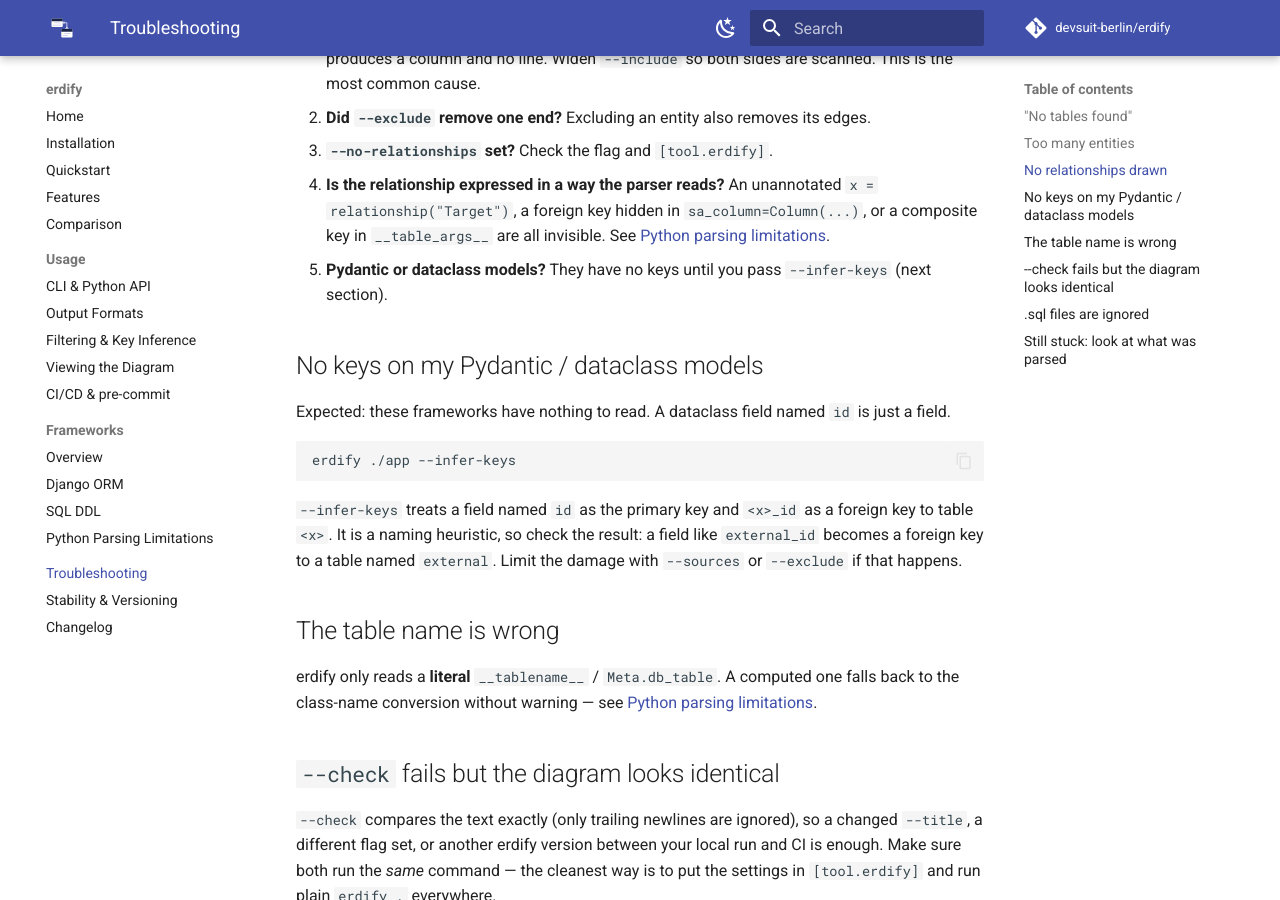
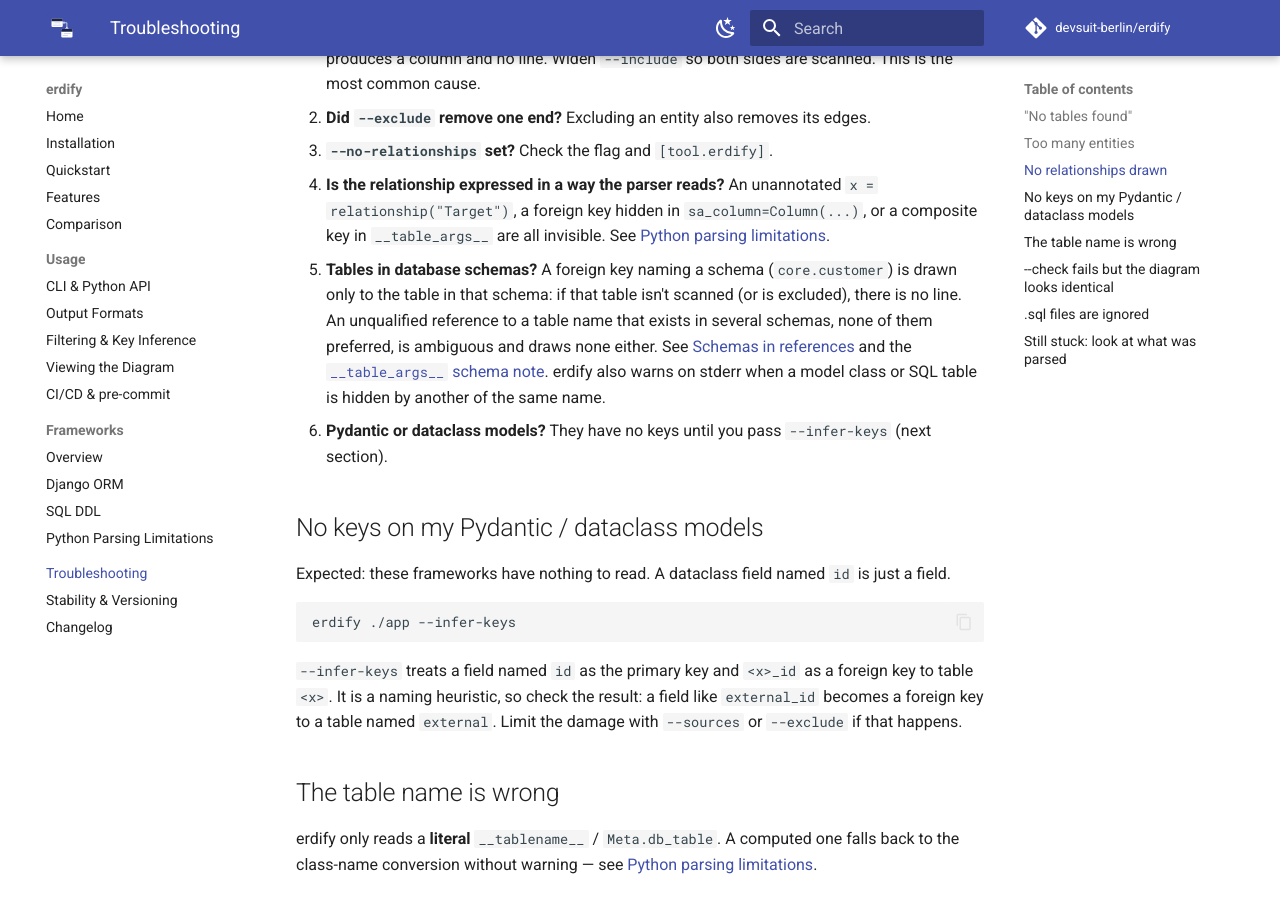
Before and after one commit to devsuit-berlin/erdify, an MkDocs documentation site: the page built from docs/troubleshooting.md, in a window 1280 px wide and 900 px high, scrolled down 1963 px. Built offline with MkDocs 1.6.1 and Material for MkDocs 9.7.7, drawn with Linux system fonts in a browser that asks for light colours; comment, search, counter and statistics services are not loaded.

Commit message:
docs: correct 1.8.0 docs and changelog after an accuracy audit
The JSON enums list every parsed enum (features.md said it had the same data
as enum_users()); foreign_table for SQL is the resolved table's schema;
ALTER TABLE / CREATE INDEX resolve without a referencing schema; a same-name
table without a schema keeps its bare name; edges give none for a target
missing from, or ambiguous across, schemas; troubleshooting step for schemas;
changelog links #373 and #353.

```diff
--- a/docs/schema/output-v1.json
+++ b/docs/schema/output-v1.json
@@ -46,7 +46,7 @@
       ],
       "properties": {
         "name": {
-          "description": "Class name (or table name for SQL DDL). Unique within the document: same-name SQL tables in different schemas are named schema.table.",
+          "description": "Class name (or table name for SQL DDL). Unique within the document: same-name SQL tables in different schemas are named schema.table; one declared without a schema keeps its bare name.",
           "type": "string"
         },
         "table_name": {
@@ -108,7 +108,7 @@
         "foreign_key": { "description": "References another table.", "type": "boolean" },
         "nullable": { "description": "Column accepts NULL.", "type": "boolean" },
         "foreign_table": {
-          "description": "Referenced table.column when foreign_key is true; schema.table.column when the source names the schema, when SQLAlchemy resolves an unqualified target in its MetaData(schema=...), or, for SQL DDL, the referenced table is in a schema.",
+          "description": "Referenced table.column when foreign_key is true; schema.table.column when the source names the schema, when SQLAlchemy resolves an unqualified target in its MetaData(schema=...), or, for SQL DDL, when the table the reference resolves to is in a schema (an unresolved reference keeps the schema it names).",
           "type": ["string", "null"]
         },
         "index": { "description": "Column is indexed.", "type": "boolean" },
--- a/docs/troubleshooting.md
+++ b/docs/troubleshooting.md
@@ -76,7 +76,16 @@ Entities appear, but the diagram has no lines.
    `x = relationship("Target")`, a foreign key hidden in `sa_column=Column(...)`,
    or a composite key in `__table_args__` are all invisible. See
    [Python parsing limitations](frameworks/limitations.md).
-5. **Pydantic or dataclass models?** They have no keys until you pass
+5. **Tables in database schemas?** A foreign key naming a schema
+   (`core.customer`) is drawn only to the table in that schema: if that table
+   isn't scanned (or is excluded), there is no line. An unqualified reference
+   to a table name that exists in several schemas, none of them preferred, is
+   ambiguous and draws none either. See
+   [Schemas in references](frameworks/sql.md#supported-ddl-subset) and the
+   [`__table_args__` schema note](frameworks/limitations.md). erdify also warns
+   on stderr when a model class or SQL table is hidden by another of the same
+   name.
+6. **Pydantic or dataclass models?** They have no keys until you pass
    `--infer-keys` (next section).
 
 ## No keys on my Pydantic / dataclass models
```
Also changed, not shown: CHANGELOG.md (+11 -6 lines), CONTRIBUTING.md (+2 -2 lines), docs/features.md (+3 -3 lines), docs/frameworks/sql.md (+2 -2 lines), docs/usage/cli.md (+6 -3 lines), docs/usage/output-formats.md (+2 -2 lines), .github/copilot-instructions.md, 3 other files.
